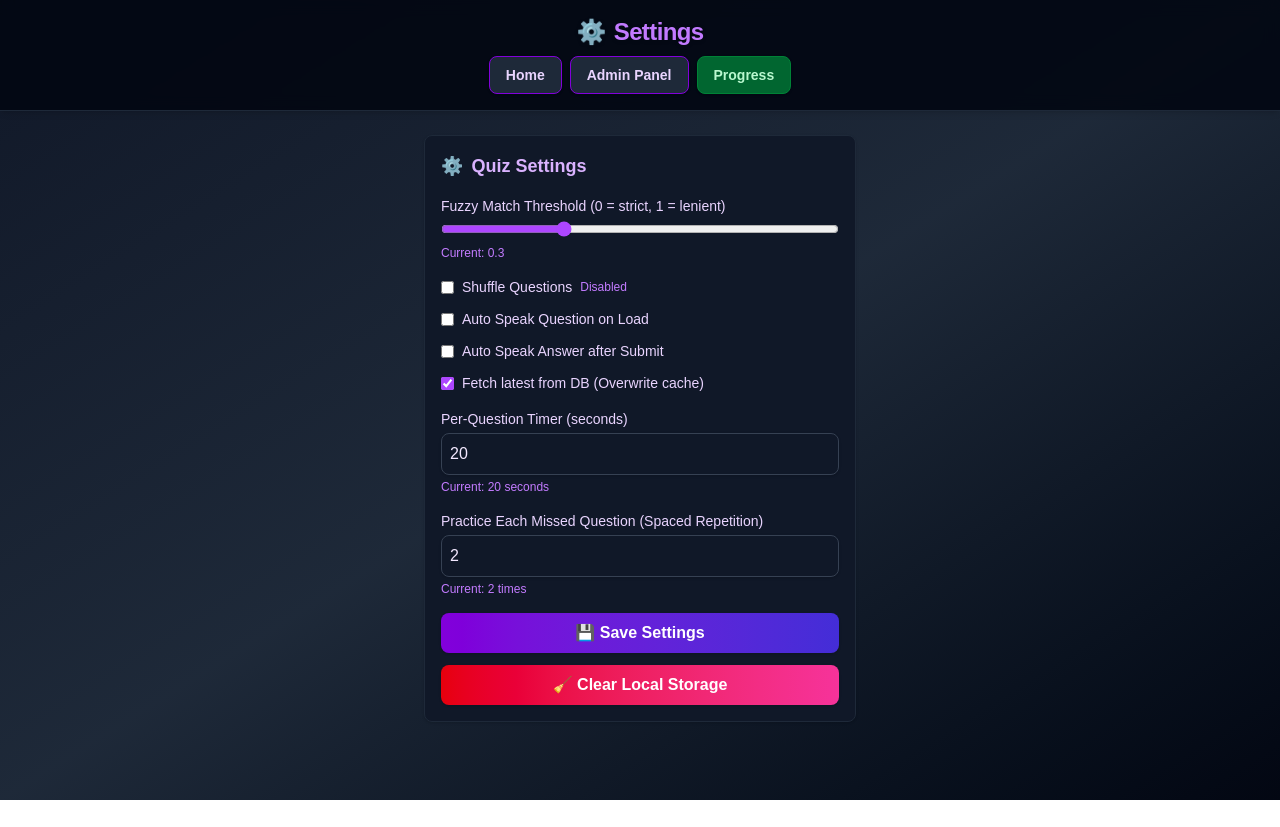
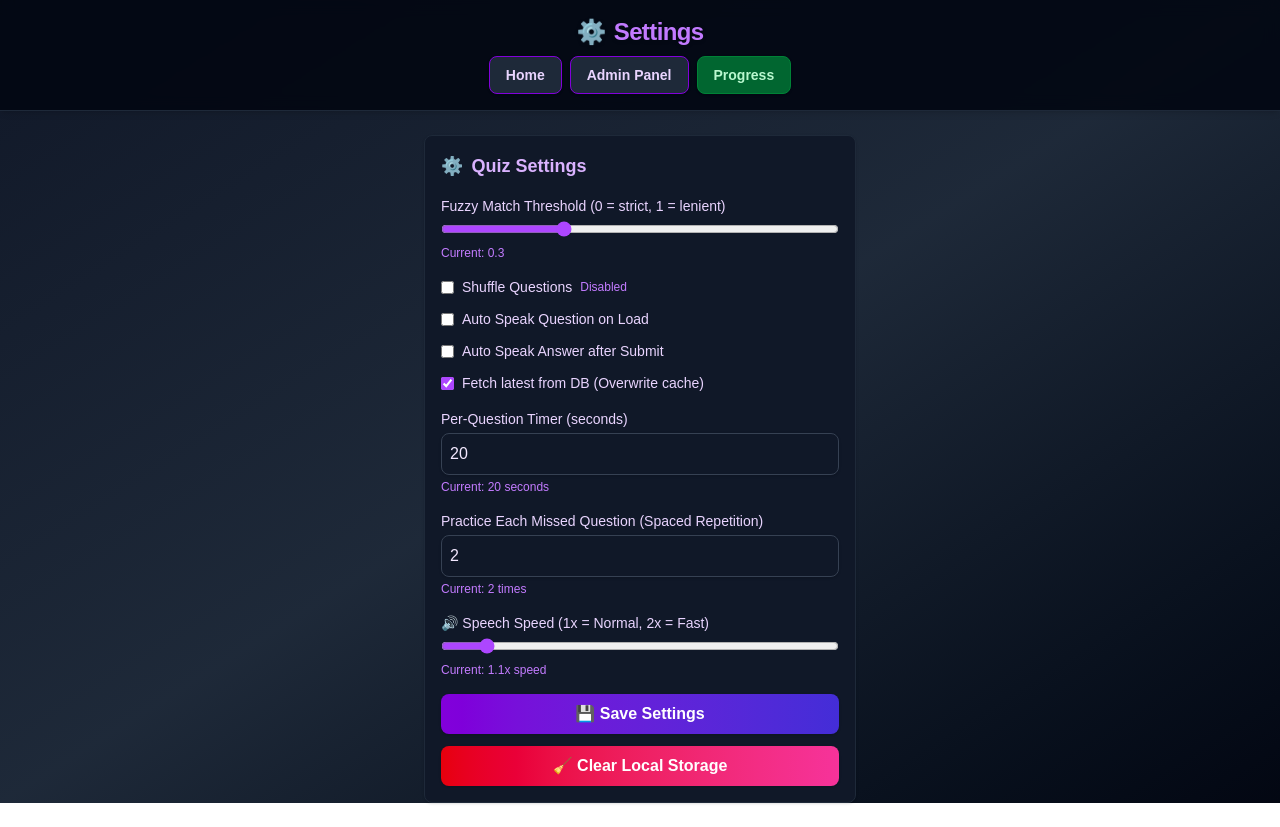
Before and after one commit to quant-rishabh/fastLearn, a Next.js app: page /settings in a window 1280 px wide. Before the commit the page ends 800 px from the top, so only its background shows below. Built offline with nearby package versions, Linux system fonts and the light colour scheme.

Commit message:
Add speech speed setting to user preferences

```diff
--- a/src/app/settings/page.tsx
+++ b/src/app/settings/page.tsx
@@ -20,6 +20,7 @@ export default function SettingsPage() {
   const [fetchFromDb, setFetchFromDb] = useState(true);
   const [timerSeconds, setTimerSeconds] = useState(20);
   const [practiceCount, setPracticeCount] = useState(2);
+  const [speechSpeed, setSpeechSpeed] = useState(1.1);
   const [showToast, setShowToast] = useState(false);
   const [toastMsg, setToastMsg] = useState('');
 
@@ -32,6 +33,7 @@ export default function SettingsPage() {
     const storedFetchDb = localStorage.getItem('fetch_from_db');
     const storedTimer = localStorage.getItem('quiz_timer_seconds');
     const storedPractice = localStorage.getItem('practice_count');
+    const storedSpeechSpeed = localStorage.getItem('speech_speed');
 
     if (storedThreshold) setThreshold(parseFloat(storedThreshold));
     if (storedShuffle) setShuffleEnabled(storedShuffle === 'true');
@@ -40,6 +42,7 @@ export default function SettingsPage() {
     if (storedFetchDb) setFetchFromDb(storedFetchDb === 'true');
     if (storedTimer) setTimerSeconds(Number(storedTimer));
     if (storedPractice) setPracticeCount(Number(storedPractice));
+    if (storedSpeechSpeed) setSpeechSpeed(parseFloat(storedSpeechSpeed));
   }, []);
 
   const handleToggleDbFetch = (val: boolean) => {
@@ -55,6 +58,7 @@ export default function SettingsPage() {
     localStorage.setItem('fetch_from_db', String(fetchFromDb));
     localStorage.setItem('quiz_timer_seconds', timerSeconds.toString());
     localStorage.setItem('practice_count', practiceCount.toString());
+    localStorage.setItem('speech_speed', speechSpeed.toString());
     setToastMsg('✅ Settings saved!');
     setShowToast(true);
     setTimeout(() => setShowToast(false), 2000);
@@ -196,6 +200,23 @@ export default function SettingsPage() {
               <div className="text-xs text-purple-400">Current: {practiceCount} times</div>
             </div>
 
+            {/* Speech Speed Setting */}
+            <div className="mb-4">
+              <label className="block text-sm mb-1 font-medium text-purple-200">
+                🔊 Speech Speed (1x = Normal, 2x = Fast)
+              </label>
+              <input
+                type="range"
+                min={1}
+                max={2}
+                step={0.1}
+                value={speechSpeed}
+                onChange={(e) => setSpeechSpeed(parseFloat(e.target.value))}
+                className="w-full mb-2 accent-purple-500"
+              />
+              <div className="text-xs text-purple-400">Current: {speechSpeed}x speed</div>
+            </div>
+
             <div className="flex flex-col gap-3">
               <button
                 onClick={handleSaveSettings}
```
